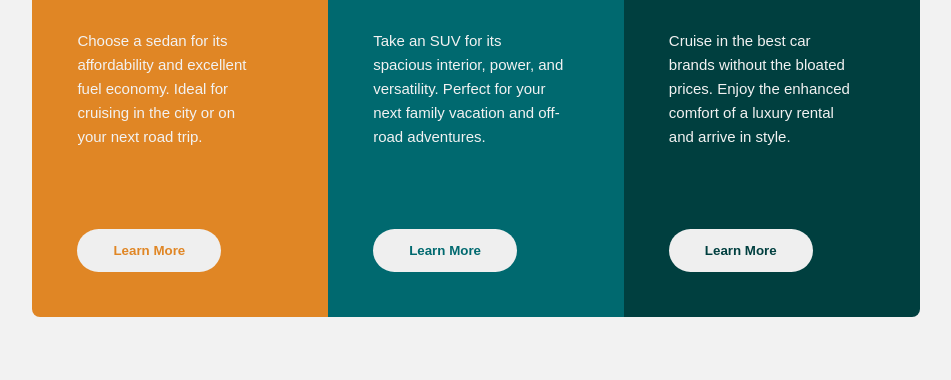
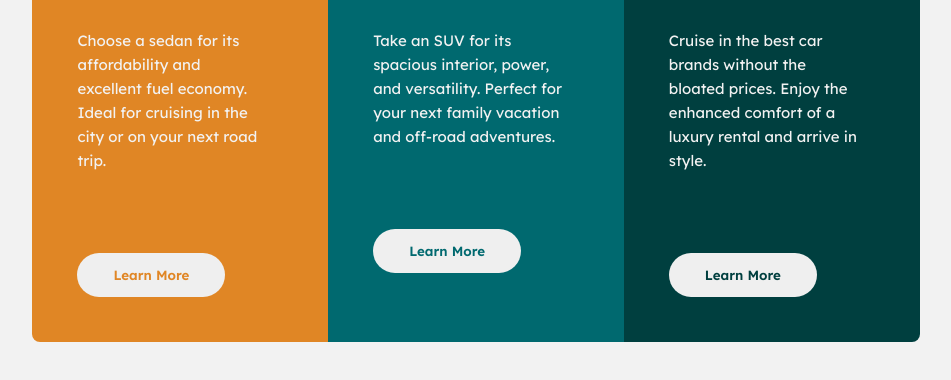
Before and after one commit to farruxbek-dev/3-column-preview-card-component, a plain HTML site: page index.html in a window 1280 px wide. Shown: the part 332-712 px from the top of the page, without its empty margins (164-1115 px from the left). Drawn offline with Linux system fonts and the light colour scheme.

Commit message:
Update index.html

```diff
--- a/index.html
+++ b/index.html
@@ -8,6 +8,10 @@
 
   <link rel="stylesheet" href="styles/general.css">
   <link rel="stylesheet" href="styles/main.css">
+
+  <link rel="preconnect" href="https://fonts.googleapis.com">
+  <link rel="preconnect" href="https://fonts.gstatic.com" crossorigin>
+  <link href="https://fonts.googleapis.com/css2?family=Lexend+Deca:wght@100..900&display=swap" rel="stylesheet">
 
   <title>3-column preview card component</title>
 </head>
```
